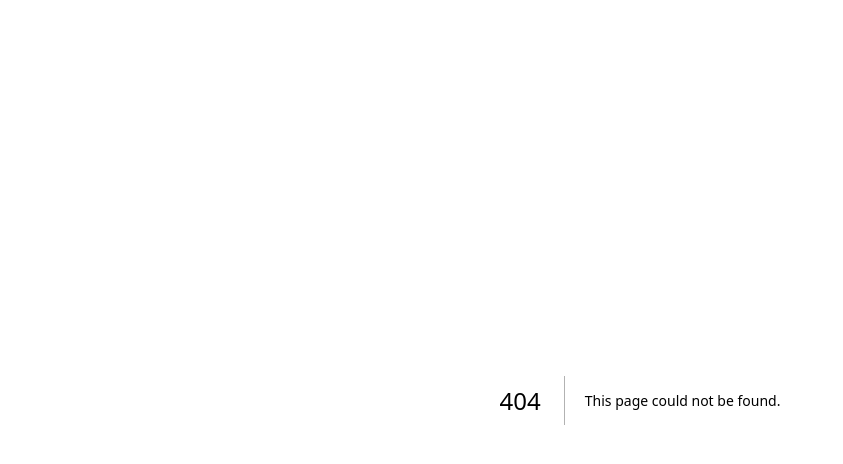
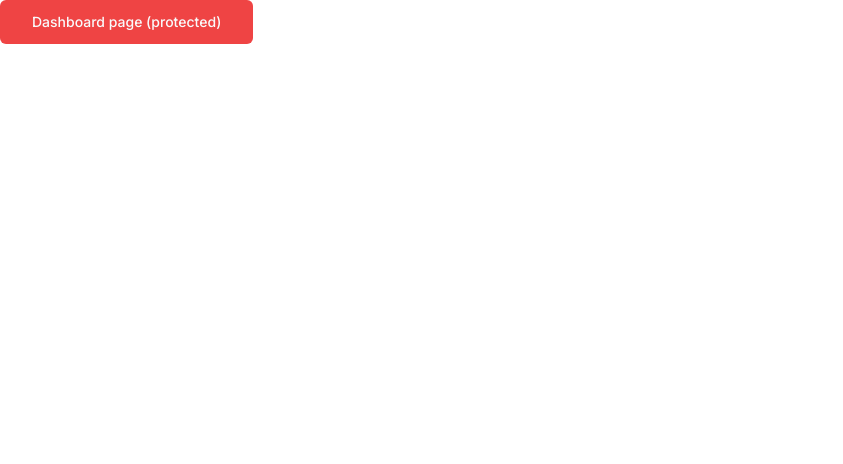
Before and after one commit to Nicktvdd/SaaS-AI-platform, a Next.js app: page /dashboard in a window 1280 px wide. Before the commit this address had no page. Shown: the top 464 px of the page, without its empty margins (0-843 px from the left). Built offline with nearby package versions, Linux system fonts and the light colour scheme.

Commit message:
working routes hidden url

```diff
--- a/app/{dashboard}/{routes}/dashboard/page.tsx
+++ b/app/(dashboard)/(routes)/dashboard/page.tsx
@@ -3,6 +3,6 @@ import { Button } from "@/components/ui/button"
 
 export default function DashboardPage() {
   return (
-    <Button variant="destructive" size="lg">Click me</Button>
+    <Button variant="destructive" size="lg">Dashboard page (protected)</Button>
   )
 }
--- a/app/{landing}/page.tsx
+++ b/app/(landing)/page.tsx
@@ -1,4 +1,4 @@
-const LandingPage = () => {
+const functionLandingPage = () => {
   return (
     <div>
       Landing page (Unprotected)
@@ -6,4 +6,4 @@ const LandingPage = () => {
   )
 }
 
-export default LandingPage
+export default functionLandingPage
```
